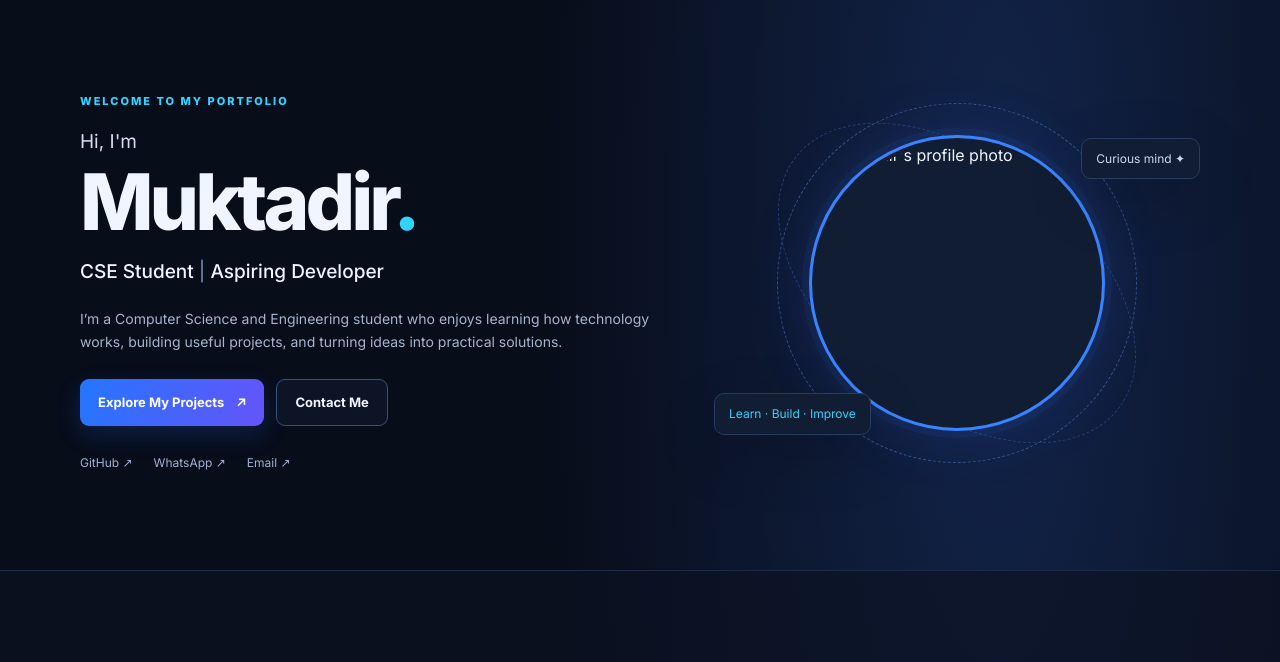
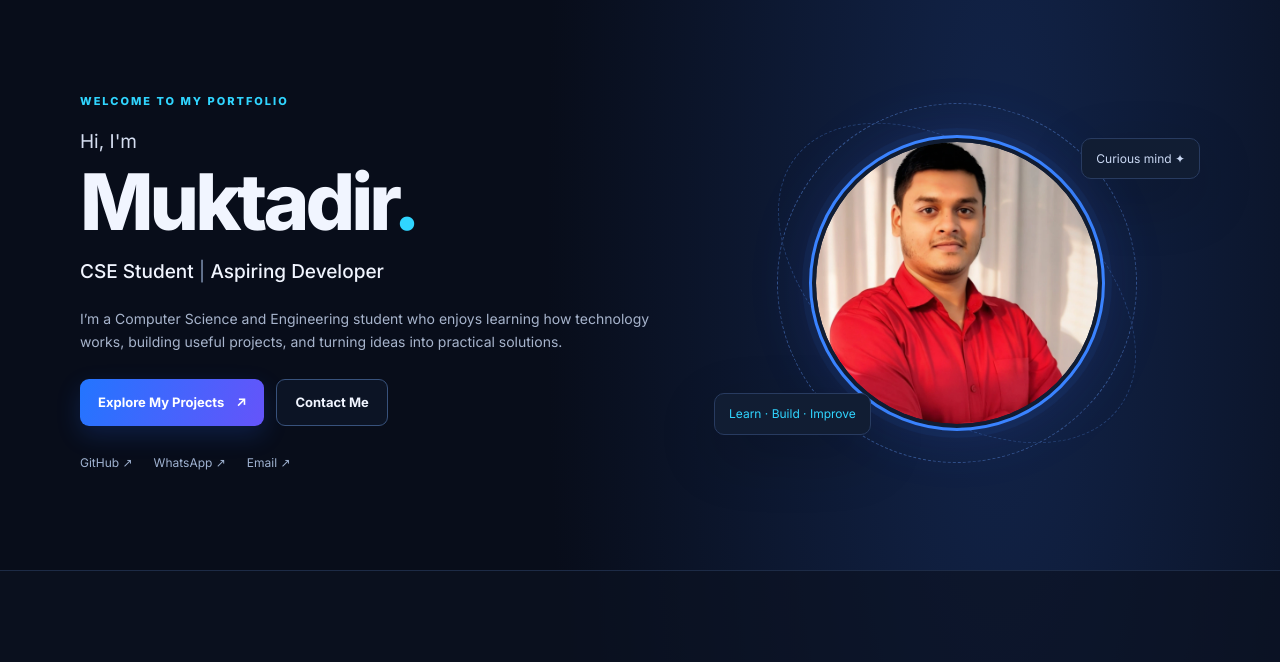
Before and after one commit to Muktadir-669/muktadir-portfolio, a plain HTML site: page index.html in a window 1280 px wide. Shown: the part 77-739 px from the top of the page. Drawn offline with Linux system fonts and the light colour scheme.

Commit message:
Update profile image source in index.html

```diff
--- a/index.html
+++ b/index.html
@@ -48,7 +48,7 @@
       </div>
       <div class="hero-visual">
         <div class="orbit orbit-one"></div><div class="orbit orbit-two"></div>
-        <div class="profile-placeholder"><img src="profile.jpg" alt="Muktadir's profile photo"></div>
+        <div class="profile-placeholder"><img src="Profile pic.jpg" alt="Muktadir's profile photo"></div>
         <div class="floating-note note-top">Curious mind ✦</div>
         <div class="floating-note note-bottom">Learn · Build · Improve</div>
       </div>
```
